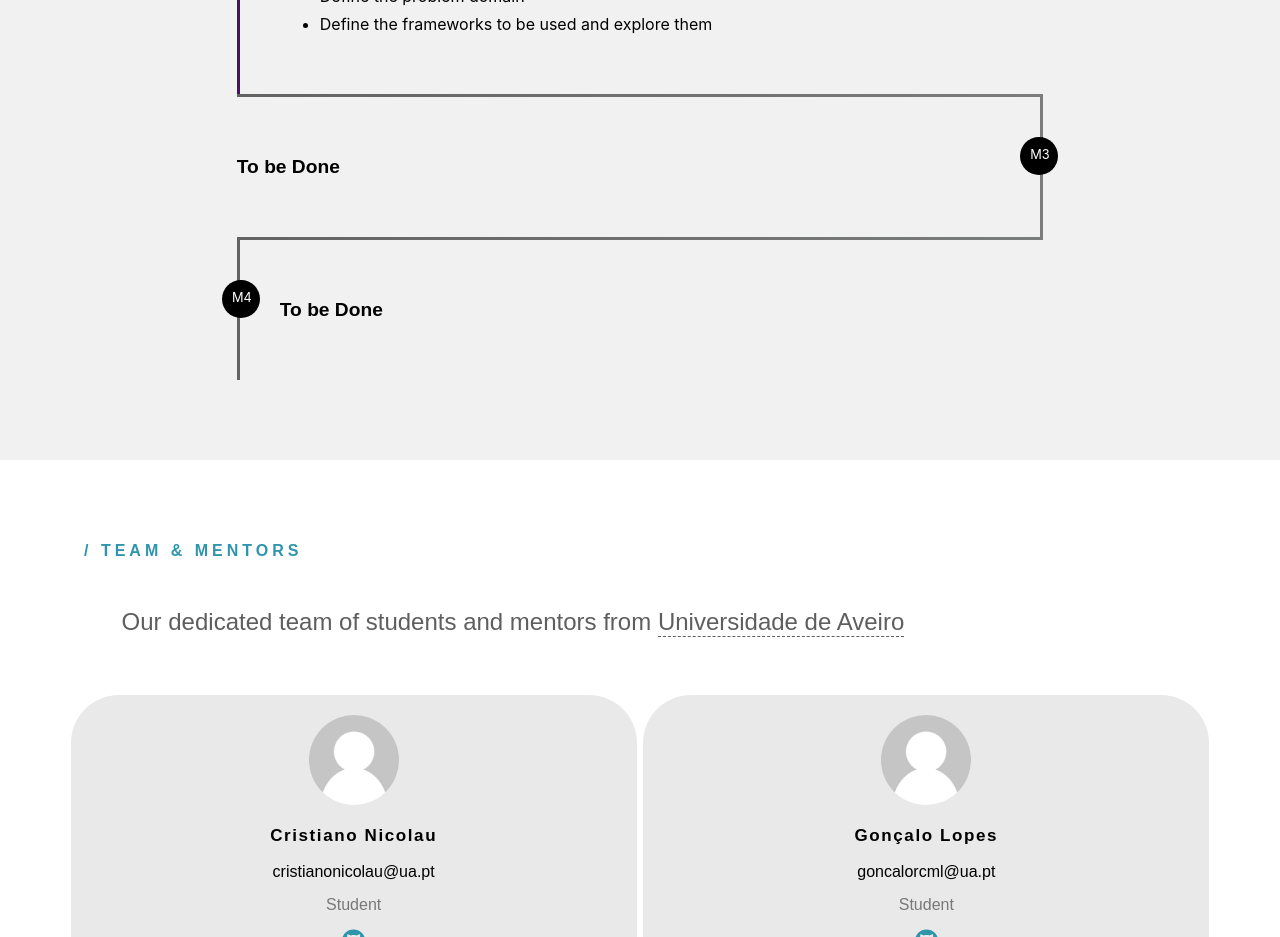
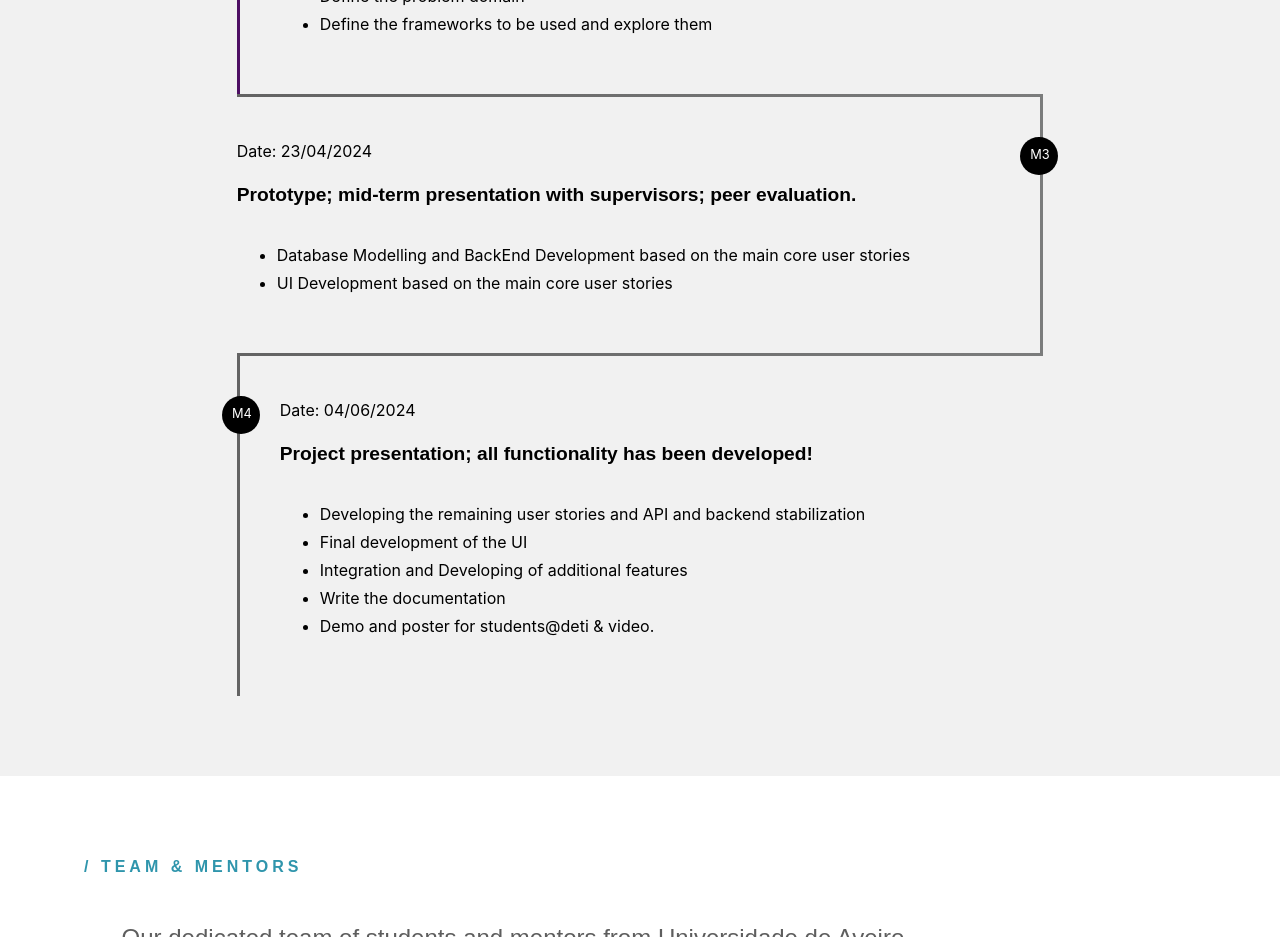
Before and after one commit to Wish-Where-is-Home/Website-WisHpresentation, a React (Create React App) app in the folder wish-whereishome/: page / in a window 1280 px wide. Shown: the part 5380-6317 px from the top of the page. Built offline with nearby package versions, Linux system fonts and the light colour scheme.

Commit message:
timeline

```diff
--- a/wish-whereishome/src/Sections/Context/Context.js
+++ b/wish-whereishome/src/Sections/Context/Context.js
@@ -4,7 +4,6 @@ import logo from '../../Assets/logo.jpg'
 
 
 const Context = () => {
-
 
   return (
 
--- a/wish-whereishome/src/Sections/Timeline/Timeline.js
+++ b/wish-whereishome/src/Sections/Timeline/Timeline.js
@@ -60,13 +60,44 @@ const Timeline = () => {
                 </span>
                 </p>
               <p>
+              <span>Date: 23/04/2024</span>
                 <span className='timeline-title'>
-                  To be Done
+                Prototype; mid-term presentation with supervisors; peer evaluation.
+                </span>
+                <span>
+                  <ul>
+                    <li>
+                    Database Modelling and BackEnd Development based on the main core user stories
+                    </li>
+                    <li>
+                    UI Development based on the main core user stories
+                    </li>
+                  </ul>
                 </span>
               </p>
               <p>
+              <span>Date: 04/06/2024</span>
               <span className='timeline-title'>
-                  To be Done
+              Project presentation; all functionality has been developed!
+                </span>
+                <span>
+                  <ul>
+                    <li>
+                    Developing the remaining user stories and API and backend stabilization
+                    </li>
+                    <li>
+                    Final development of the UI
+                    </li>
+                    <li>
+                    Integration and Developing of additional features
+                    </li>
+                    <li>
+                    Write the documentation
+                    </li>
+                    <li>
+                    Demo and poster for students@deti & video.
+                    </li>
+                  </ul>
                 </span>
               </p>
           </div>
```
